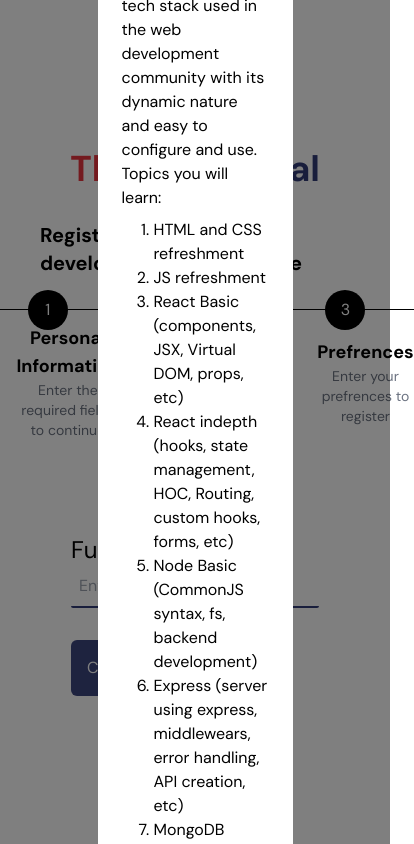
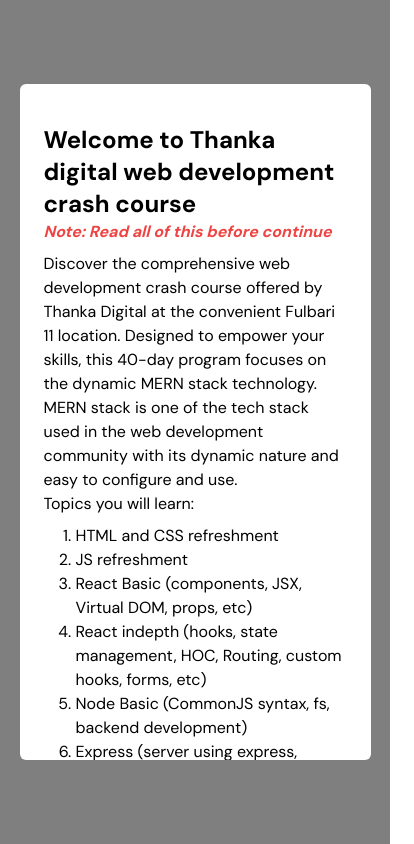
Before and after one commit to alsongarbuja/thankadigital, a Next.js app: page /web-dev-course-registration in a window 390 px wide. Shown: the whole page, 414 px wide, since content can reach past the window. Built offline with nearby package versions, Linux system fonts and the light colour scheme.

Commit message:
fix: fix the small screen model window UI

```diff
--- a/src/app/web-dev-course-registration/page.tsx
+++ b/src/app/web-dev-course-registration/page.tsx
@@ -3,7 +3,6 @@
 import Select from '../../components/temporary/Select';
 import Input from '../../components/temporary/Input';
 import React, { useEffect, useState } from 'react'
-import { Loader } from 'react-feather';
 
 interface userData {
   "entry.668855873": string;
@@ -76,7 +75,7 @@ const WebDevCourseRegisterPage = () => {
       if(e.shiftKey && e.ctrlKey && e.key === 'I') {
         e.preventDefault();
       }
-      if(e.ctrlKey && e.key === 'r') {
+      if(e.ctrlKey && e.shiftKey && e.key === 'R') {
         localStorage.removeItem("thankadigital-web-course-registration");
       }
     }
@@ -102,7 +101,7 @@ const WebDevCourseRegisterPage = () => {
       {
         isFirstOpen && (
           <div className="fixed top-0 left-0 z-20 flex items-center justify-center w-full h-screen bg-black/50">
-            <div className="w-1/2 px-6 py-10 bg-white rounded-md">
+            <div className="w-[90%] lg:w-1/2 h-[80%] overflow-y-scroll px-6 py-10 bg-white rounded-md">
               <h3>Welcome to Thanka digital web development crash course</h3>
               <p className="italic font-bold text-red-500">Note: Read all of this before continue</p>
               <p className="my-2">
@@ -139,7 +138,7 @@ const WebDevCourseRegisterPage = () => {
       {
         !isFirstOpen && hasResponse && (
           <div className="fixed top-0 left-0 z-20 flex items-center justify-center w-full h-screen bg-black/50">
-            <div className="w-1/2 px-6 py-10 bg-white rounded-md">
+            <div className="w-[90%] lg:w-1/2 px-6 py-10 bg-white rounded-md">
               <h3>You have already registered for the course</h3>
               <p className="my-2">
                 If you want to update your register, please contact us at <a href="mailto:thankadigital@gmail.com" className="font-bold underline text-primary_blue">thankadigital@gmail.com</a>
@@ -239,7 +238,7 @@ const Stepper = ({ currentStep } : { currentStep: number }) => {
     },
     {
       stepIndex: 2,
-      title: 'Web Development Experience',
+      title: 'Web Dev Experience',
       description: 'Select according to your experience',
       isCompleted: false,
     },
@@ -258,9 +257,9 @@ const Stepper = ({ currentStep } : { currentStep: number }) => {
           <div className={`absolute -top-5 flex items-center justify-center w-10 h-10 text-white ${currentStep >= step.stepIndex ? 'bg-green-600' : 'bg-black'} rounded-full left-1/2 -translate-x-1/2`}>
             <span>{currentStep >= step.stepIndex ? "✓" : step.stepIndex}</span>
           </div>
-          <div className="pl-10 text-center">
-            <h5>{step.title}</h5>
-            <p className="text-sm text-gray-500">{step.description}</p>
+          <div className="px-2 pt-10 text-center lg:px-10">
+            <h6>{step.title}</h6>
+            {/* <p className="text-sm text-gray-500">{step.description}</p> */}
           </div>
         </div>
       ))}
```
